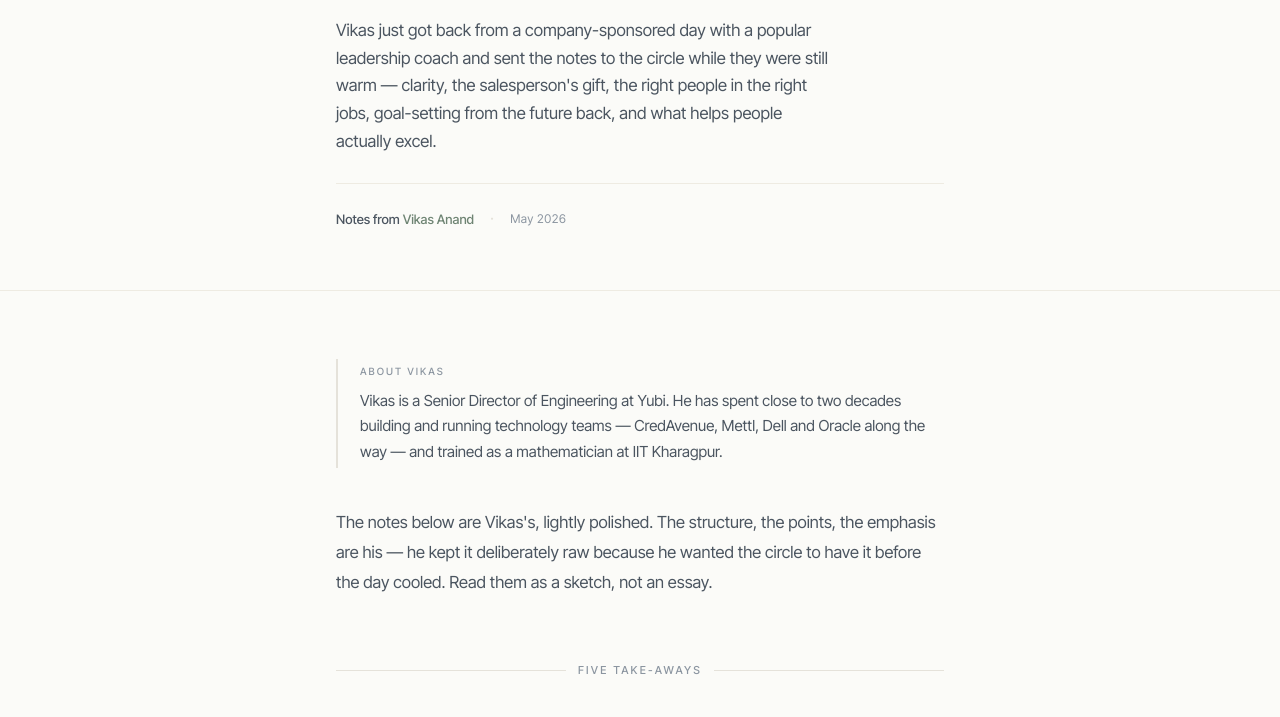
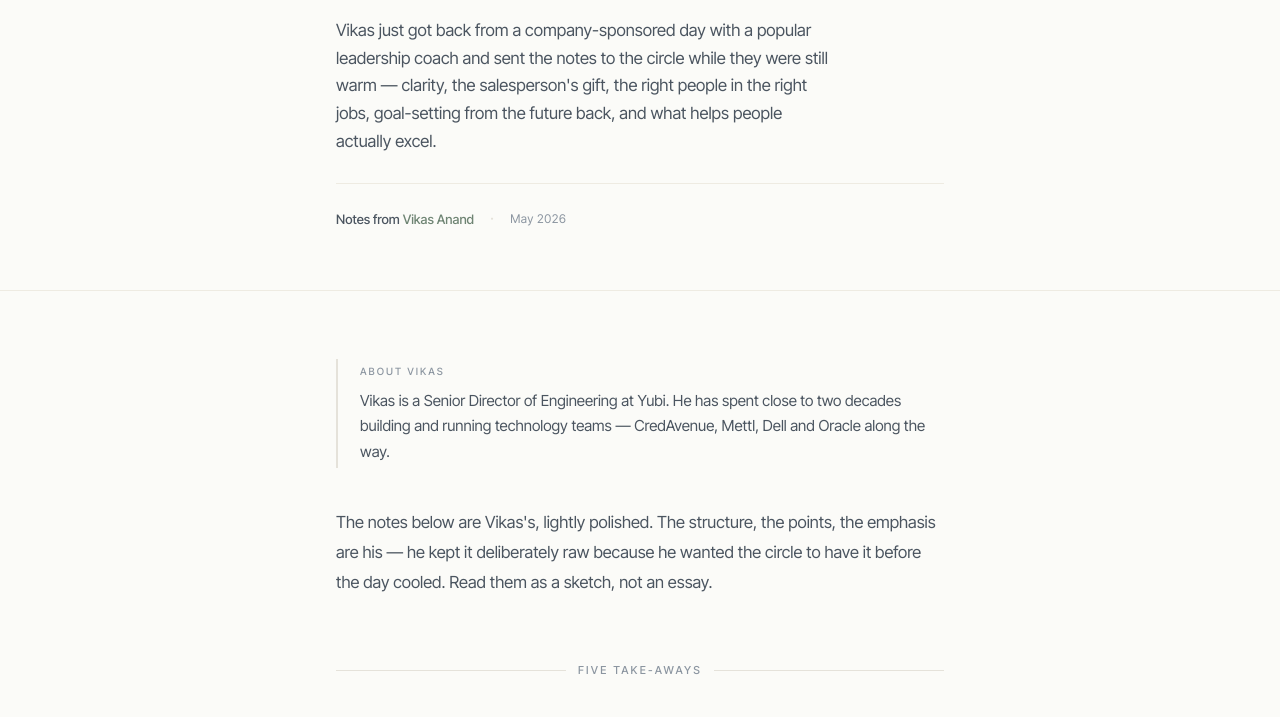
Before and after one commit to sreebalakrishnan/consciousleadershipcircle.in, a plain HTML site: page musings/a-day-with-ram-charan.html in a window 1280 px wide. Shown: the part 364-1081 px from the top of the page. Drawn offline with nearby package versions, Linux system fonts and the light colour scheme.

Commit message:
edit(ram-charan-musing): drop IIT KGP / mathematician line per Vikas (#5)
Per Vikas's note — removes the "trained as a mathematician at IIT Kharagpur" clause from his About block.

```diff
--- a/musings/a-day-with-ram-charan.html
+++ b/musings/a-day-with-ram-charan.html
@@ -326,7 +326,7 @@
 
     <aside class="about-author">
       <div class="label">About Vikas</div>
-      <p>Vikas is a Senior Director of Engineering at Yubi. He has spent close to two decades building and running technology teams — CredAvenue, Mettl, Dell and Oracle along the way — and trained as a mathematician at IIT Kharagpur.</p>
+      <p>Vikas is a Senior Director of Engineering at Yubi. He has spent close to two decades building and running technology teams — CredAvenue, Mettl, Dell and Oracle along the way.</p>
     </aside>
 
     <p>The notes below are Vikas's, lightly polished. The structure, the points, the emphasis are his — he kept it deliberately raw because he wanted the circle to have it before the day cooled. Read them as a sketch, not an essay.</p>
```
Also changed, not shown: 1 other file.
